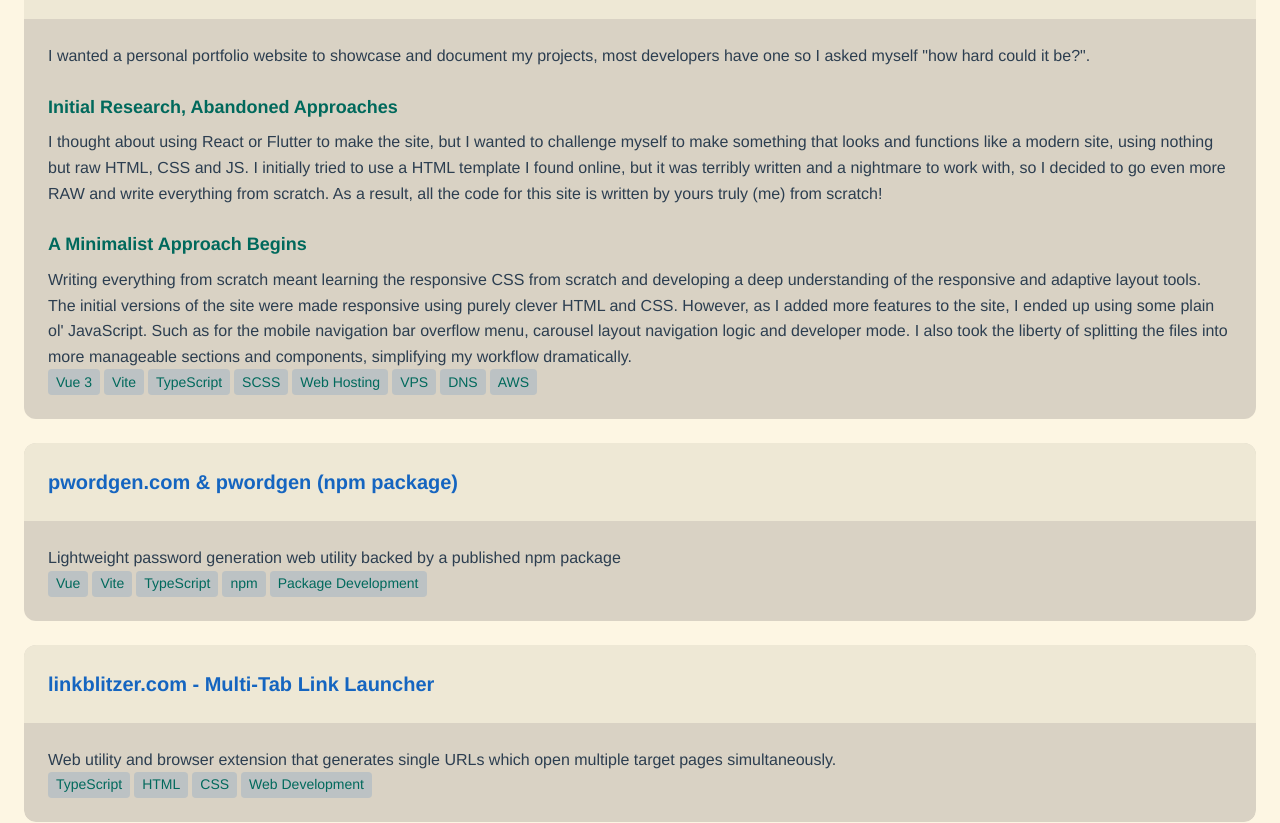
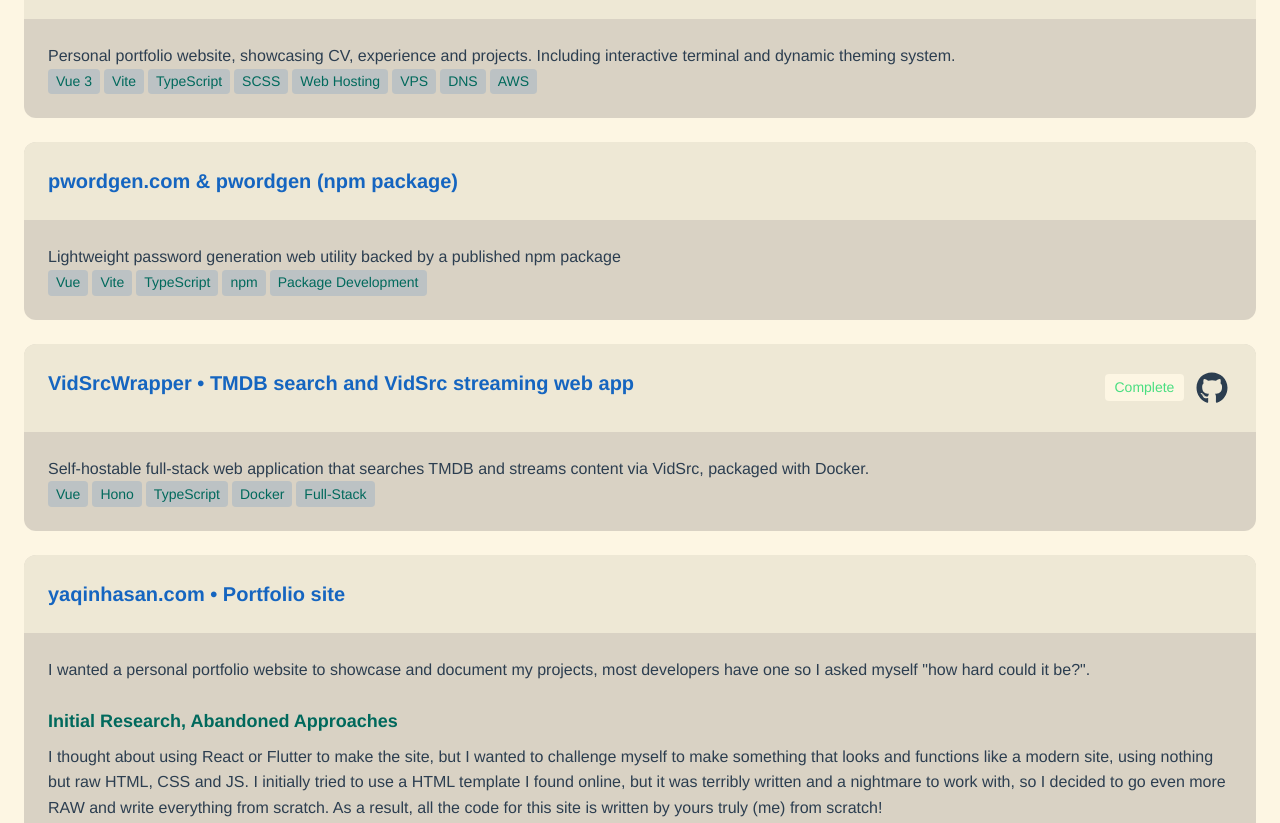
Before and after one commit to yaq1n0/yaqinhasan.com, a Vue app: page /projects in a window 1280 px wide. Shown: the part 280-1103 px from the top of the page. Built offline with nearby package versions, Linux system fonts and the light colour scheme.

Commit message:
rework projects data pipeline

```diff
--- a/src/data/models/Project.ts
+++ b/src/data/models/Project.ts
@@ -2,10 +2,17 @@ import { z } from "zod";
 import { cvSchema } from "@/data/models/CV";
 
 // Extract the jsonresume project type from the CV schema
-type CVProject = NonNullable<z.infer<typeof cvSchema>["projects"]>[number];
+export type CVProject = NonNullable<z.infer<typeof cvSchema>["projects"]>[number];
+
+// Id for projects with matching html description, usually the GitHub repository name.
+// Will fail compile if you don't add a matching entry in projectHtmlDescriptions.
+export const ProjectIds = ["yaqinhasan.com", "ThymPi", "VidSrcWrapper"] as const;
+export type ProjectId = (typeof ProjectIds)[number];
+export const isProjectId = (id: string): id is ProjectId => ProjectIds.includes(id as ProjectId);
 
 // Extend with additional portfolio-specific properties
 export type FullProject = CVProject & {
+  id?: ProjectId; // optional id for matching with html descriptions
   htmlDescription?: string; // rich HTML content, rendered instead of description when present
   status?: string; // "Complete", "In Progress", "Archived", etc.
 };
--- /dev/null
+++ b/src/data/projects/additionalProjects.ts
@@ -0,0 +1,26 @@
+import type { FullProject } from "@/data/models/Project";
+
+// Projects not in cv.json that we want on the portfolio website
+export const additionalProjects: FullProject[] = [
+  {
+    name: "VidSrcWrapper • TMDB search and VidSrc streaming web app",
+    description: "Self-hostable full-stack web application that searches TMDB and streams content via VidSrc, packaged with Docker.",
+    keywords: ["Vue", "Hono", "TypeScript", "Docker", "Full-Stack"],
+    type: "Web App",
+    status: "Complete",
+    url: "https://github.com/yaq1n0/VidSrcWrapper"
+  },
+  {
+    name: "yaqinhasan.com • Portfolio site",
+    id: "yaqinhasan.com",
+    description: "Portfolio with dynamically rendered CV, terminal UI for interactive navigation and extensive theming system.",
+    keywords: ["Vue", "Vite", "TypeScript", "Web Development"],
+    type: "Web App"
+  },
+  {
+    name: "pwordgen.com & pwordgen (npm package)",
+    description: "Lightweight password generation web utility backed by a published npm package",
+    keywords: ["Vue", "Vite", "TypeScript", "npm", "Package Development"],
+    type: "Web App"
+  }
+];
--- a/src/data/additionalProjects.ts
+++ b/src/data/projects/projectHtmlDescriptions.ts
@@ -1,31 +1,9 @@
-import type { FullProject } from "@/data/models/Project";
+import { ProjectId } from "../models/Project";
 
-// Projects not in cv.json that we want on the portfolio website
-export const additionalProjects: FullProject[] = [
-  {
-    name: "VidSrcWrapper",
-    startDate: "2025",
-    description: "Full-stack application that searches TMDB and streams content via VidSrc, packaged with Docker.",
-    htmlDescription:
-      "<p>I wanted an application that can search TMDB then pass the id to VidSrc embed, which would allow me to watch movies and shows from it easily, without the manual lookup.</p>",
-    keywords: ["Vue", "Hono", "TypeScript", "Docker", "Full-Stack"],
-    type: "Desktop App",
-    status: "Complete",
-    url: "https://github.com/yaq1n0/VidSrcWrapper"
-  },
-  {
-    name: "linkblitzer.com - Multi-Tab Link Launcher",
-    startDate: "2025",
-    description: "Web utility and browser extension that generates single URLs which open multiple target pages simultaneously.",
-    keywords: ["TypeScript", "HTML", "CSS", "Web Development"],
-    type: "Web App"
-  }
-];
-
-// Detailed HTML descriptions for cv.json projects (keyed by project name)
-// These override the short cv.json description on the portfolio page
-export const projectHtmlDescriptions: Record<string, string> = {
-  "yaqinhasan.com - Personal Portfolio Website": `
+/** Detailed HTML descriptions for cv.json projects (keyed by project id)
+ *  These override the short cv.json description on the portfolio page */
+export const projectHtmlDescriptions: Record<ProjectId, string> = {
+  "yaqinhasan.com": `
     <p>I wanted a personal portfolio website to showcase and document my projects, most developers have one so I asked myself "how hard could it be?".</p>
     <h4>Initial Research, Abandoned Approaches</h4>
     <p>
@@ -42,7 +20,7 @@ export const projectHtmlDescriptions: Record<string, string> = {
       also took the liberty of splitting the files into more manageable sections and components, simplifying my workflow dramatically.
     </p>`,
 
-  "ThymPi - Final Year Project": `
+  ThymPi: `
     <h4>Project Definition</h4>
     <p>
       The official title of my dissertation was "An Intelligent Approach to Navigating Environments With Compliant Obstacles". Like most academic titles, it
@@ -72,5 +50,7 @@ export const projectHtmlDescriptions: Record<string, string> = {
       The final prototype was able to identify and classify obstacles, then it would decide to test the compliance of the obstacle if it was unknown to it.
       In theory, this would then be coupled with a navigation algorithm, using the compliance values to augment the different path "weights" to come up with
       the most efficient real-life path.
-    </p>`
+    </p>`,
+
+  VidSrcWrapper: `<p>I wanted an application that can search TMDB then pass the id to VidSrc embed, which would allow me to watch movies and shows from it easily, without the manual lookup.</p>`
 };
--- a/src/pages/ProjectsPage.vue
+++ b/src/pages/ProjectsPage.vue
@@ -13,18 +13,24 @@ import { ref, computed, onMounted } from "vue";
 import CarouselLayout from "@/components/carousel/CarouselLayout.vue";
 import ProjectCard from "@/components/ProjectCard.vue";
 import { type CarouselItem } from "@/data/models/CarouselItem";
-import type { FullProject } from "@/data/models/Project";
+import { isProjectId, ProjectId, type FullProject, type CVProject } from "@/data/models/Project";
 import cvData from "@/data/cv.json";
-import { additionalProjects, projectHtmlDescriptions } from "@/data/additionalProjects";
+import { additionalProjects } from "@/data/projects/additionalProjects";
+
+import { projectHtmlDescriptions } from "@/data/projects/projectHtmlDescriptions";
+
+/** Combine a project with its HTML description if it exists */
+const withHtmlDescription = (project: CVProject): FullProject => {
+  const projectId = isProjectId(project.id || "") ? (project.id as ProjectId) : undefined;
+  const htmlDescription = projectId ? projectHtmlDescriptions[projectId] : undefined;
+  return {
+    ...project,
+    htmlDescription
+  };
+};
 
 // Merge cv.json projects with additional projects, applying htmlDescription overrides
-const allProjects = computed<FullProject[]>(() => {
-  const fromJson: FullProject[] = (cvData.projects ?? []).map((p) => ({
-    ...p,
-    htmlDescription: projectHtmlDescriptions[p.name] ?? undefined
-  }));
-  return [...fromJson, ...additionalProjects];
-});
+const allProjects = computed<FullProject[]>(() => [...(cvData.projects ?? []), ...additionalProjects].map((p) => withHtmlDescription(p)));
 
 // Category order and labels
 const categoryOrder: { id: string; label: string }[] = [
```
